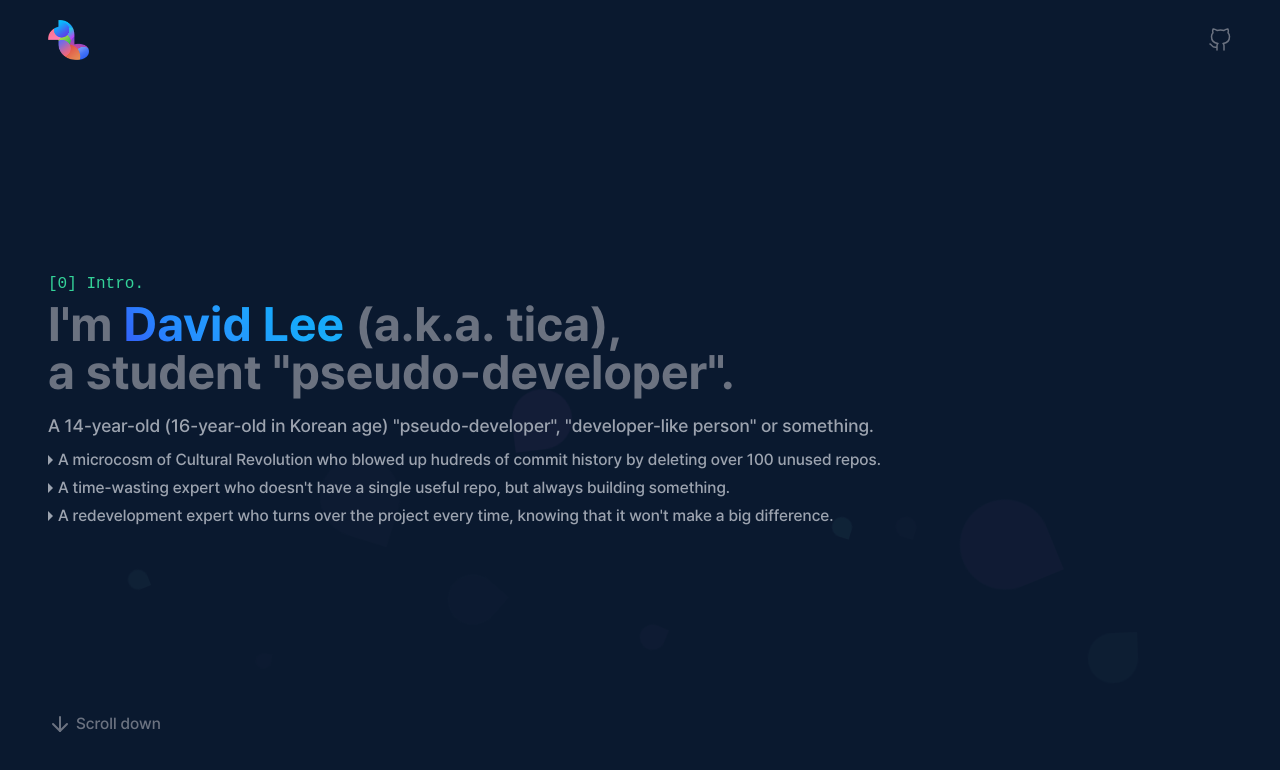
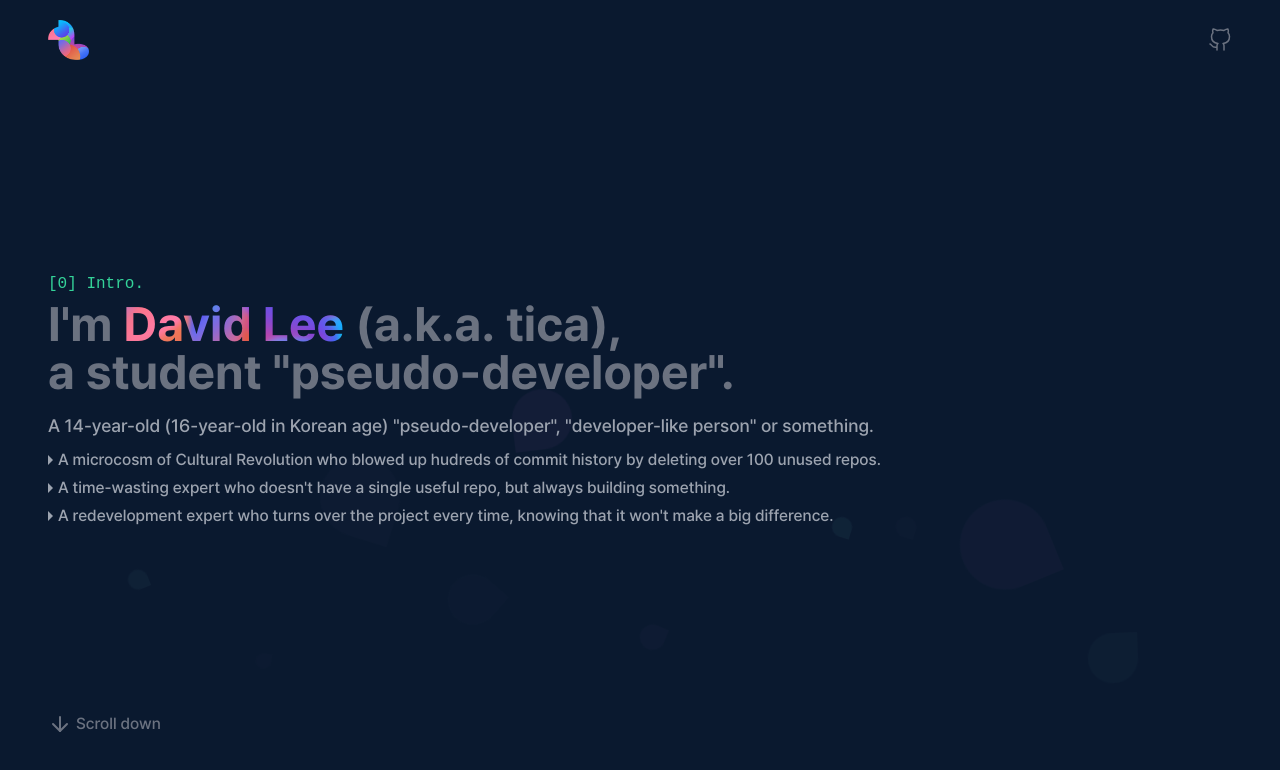
Before and after one commit to dn1t/thoratica.github.io, a React (Vite) app: page / in a window 1280 px wide. Shown: the top 770 px of the page. Built offline with nearby package versions, Linux system fonts and the light colour scheme; what tailwindcss-scroll-snap would draw is missing.

Commit message:
resized image

```diff
--- a/src/index.css
+++ b/src/index.css
@@ -20,7 +20,8 @@ body {
 
 #name {
   background-image: url(./logobg.png);
-  animation: backgroundScroll 15s linear;
+  background-size: cover;
+  animation: backgroundScroll 10s infinite linear;
 }
 
 @keyframes backgroundScroll {
```
Also changed, not shown: src/logobg.png.
